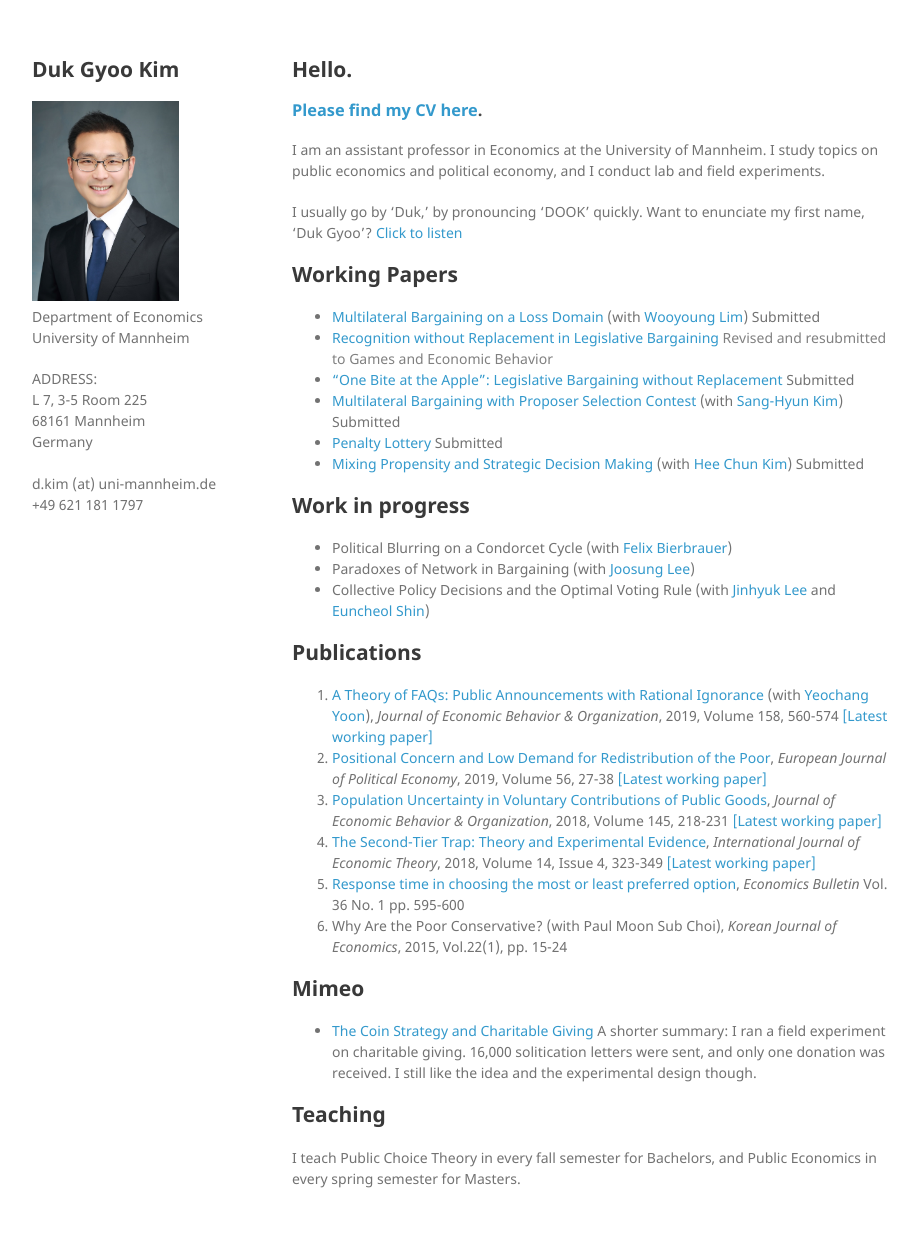
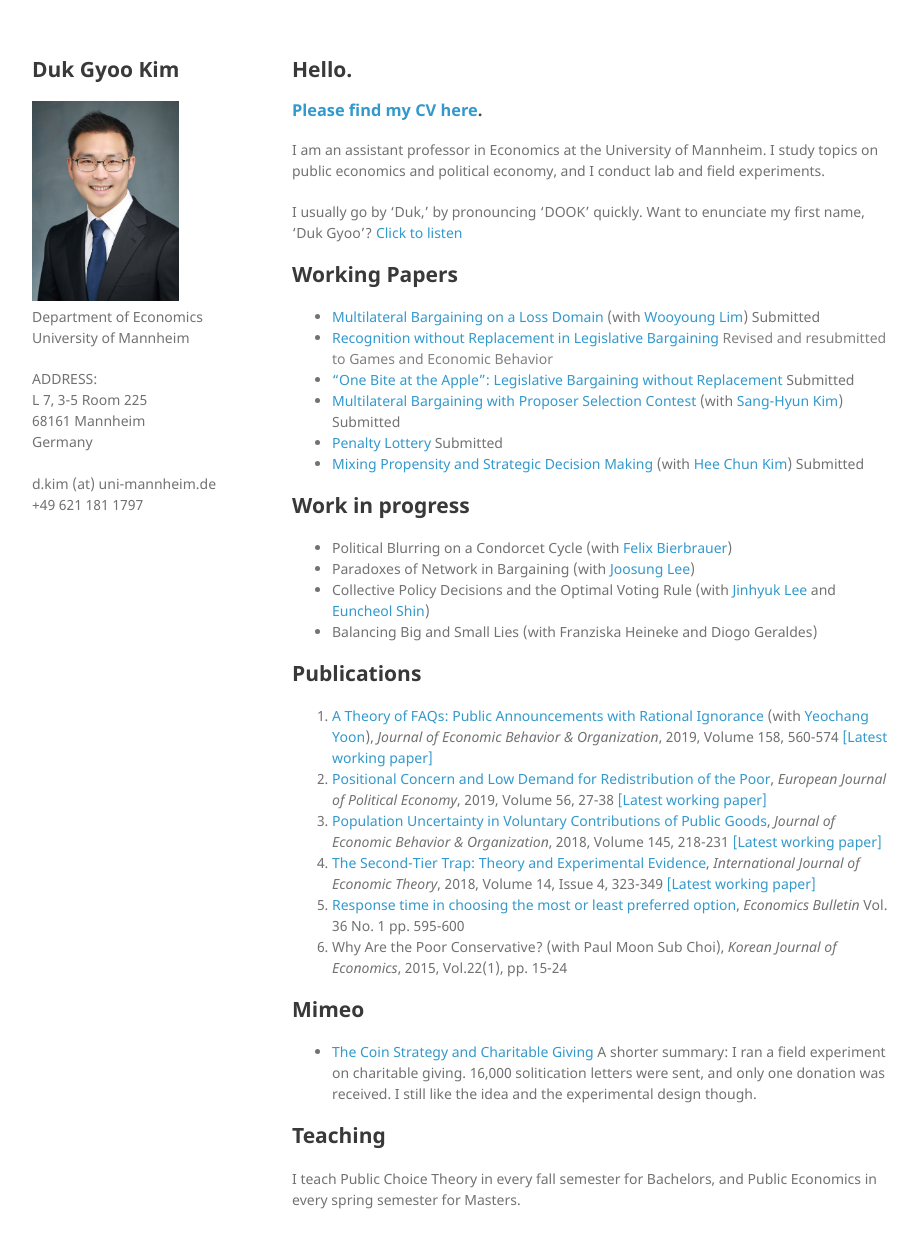
Before and after one commit to kimdukgyoo/kimdukgyoo.github.io, a Jekyll site: the page built from index.md, in a window 1280 px wide and 1280 px high. Shown: the top 1248 px of the window, without its empty margins (178-1096 px from the left). Built offline with Jekyll 4.4.1, drawn with Linux system fonts in a browser that asks for light colours; our own code applies the rules of GitHub Pages for plain Markdown files.

Commit message:
Update index.md

```diff
--- a/index.md
+++ b/index.md
@@ -19,6 +19,7 @@ I usually go by 'Duk,' by pronouncing 'DOOK' quickly. Want to enunciate my first
 * Political Blurring on a Condorcet Cycle (with <a href="https://www.wiso.uni-koeln.de/de/forschung/find-an-expert/experts/prof-dr-felix-bierbrauer/" target="_blank">Felix Bierbrauer</a>)
 * Paradoxes of Network in Bargaining (with <a href="https://sites.google.com/site/joosungecon/research" target="_blank">Joosung Lee</a>)
 * Collective Policy Decisions and the Optimal Voting Rule (with <a href="https://sites.google.com/site/jinhyuk2con/" target="_blank">Jinhyuk Lee</a> and <a href="https://sites.google.com/site/euncheolshin00/" target="_blank">Euncheol Shin</a>)
+* Balancing Big and Small Lies (with Franziska Heineke and Diogo Geraldes)
 
 
 ## Publications
```
